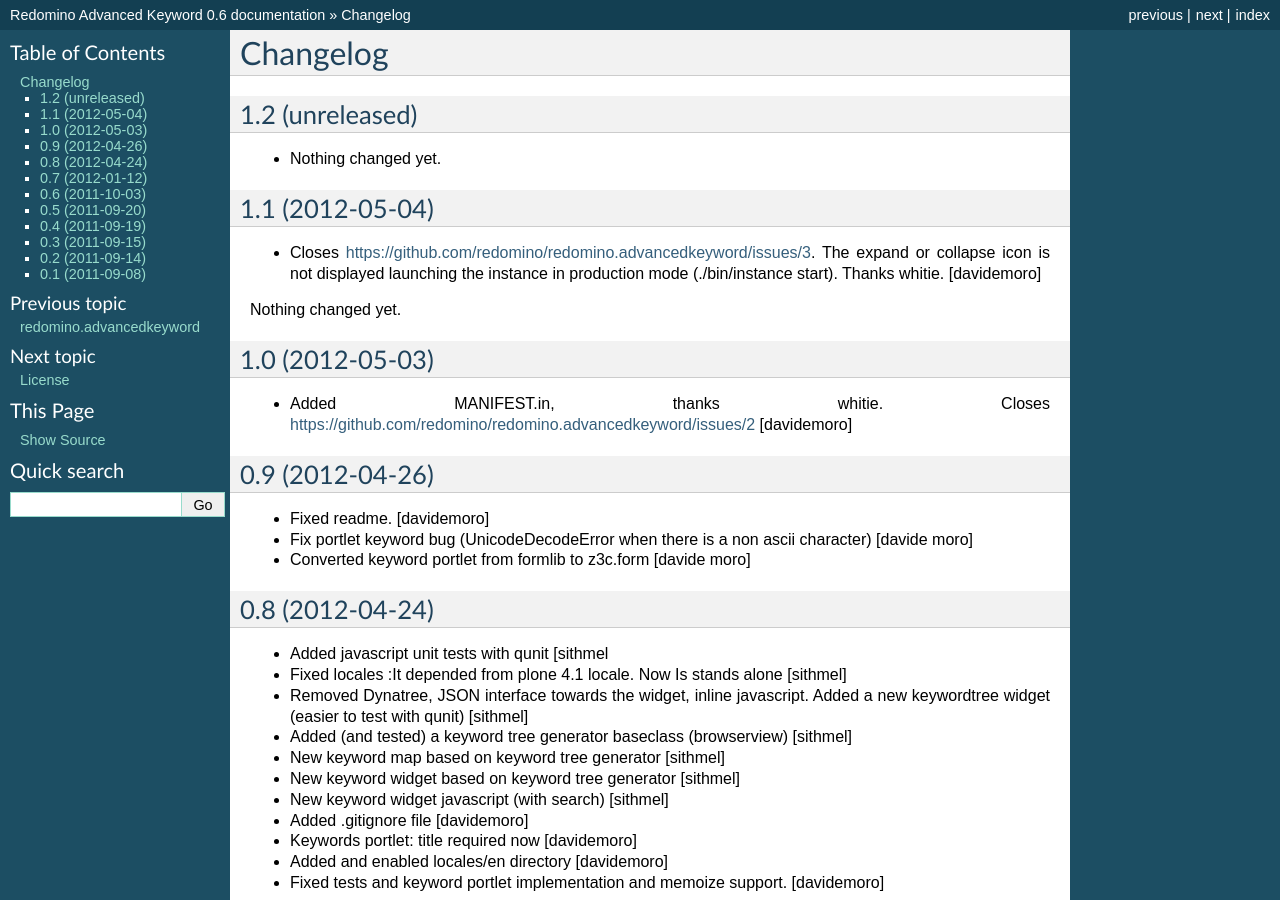
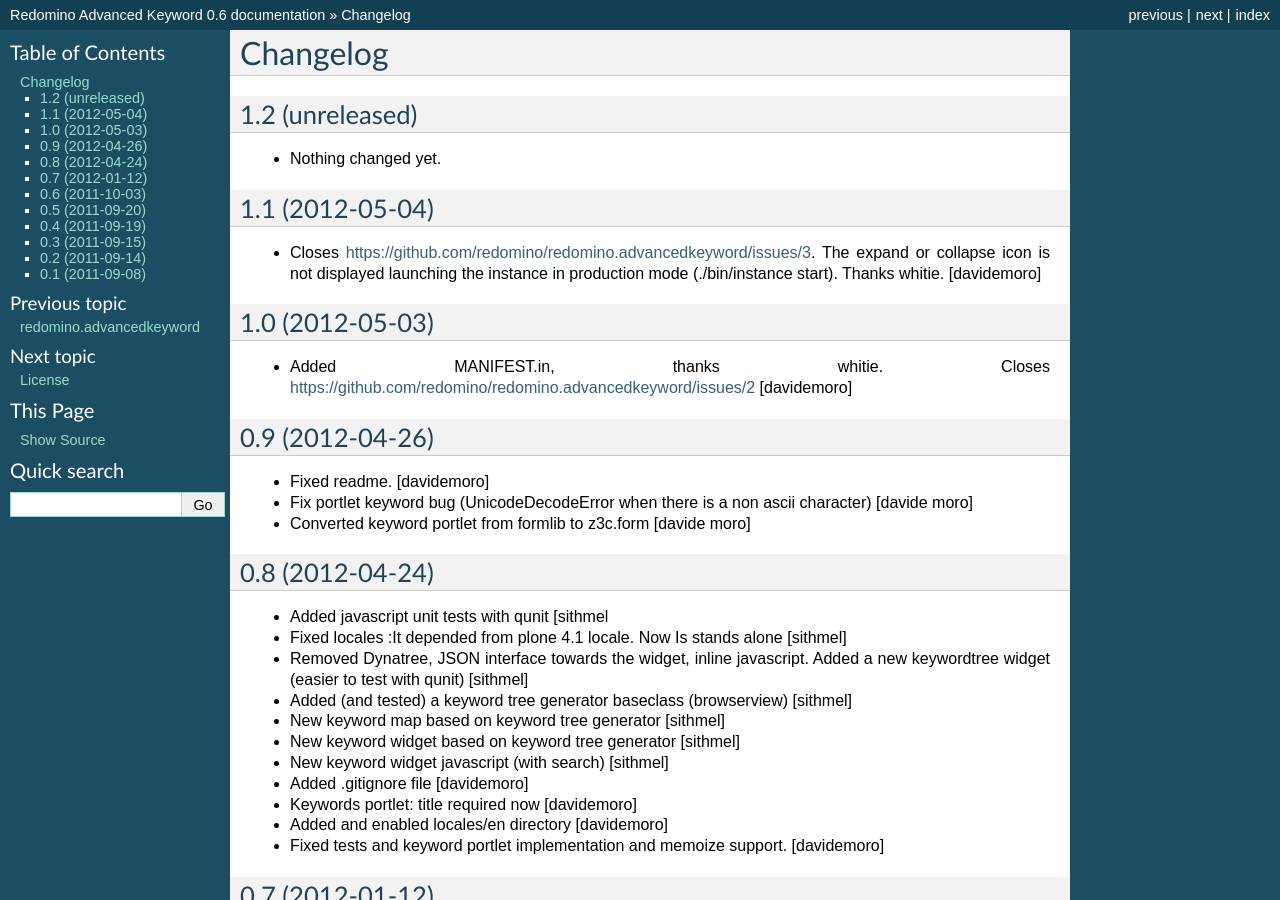
Before and after one commit to redomino/redomino.advancedkeyword, a Sphinx documentation site: the page built from docs/HISTORY.txt, in a window 1280 px wide and 900 px high. Built offline with Sphinx 7.4.7, drawn with Linux system fonts in a browser that asks for light colours.

Commit message:
fixed history

```diff
--- a/docs/HISTORY.txt
+++ b/docs/HISTORY.txt
@@ -14,9 +14,6 @@
   The expand or collapse icon is not displayed launching the instance in
   production mode (./bin/instance start). Thanks whitie.
   [davidemoro]
-
-Nothing changed yet.
-
 
 1.0 (2012-05-03)
 ----------------
```
